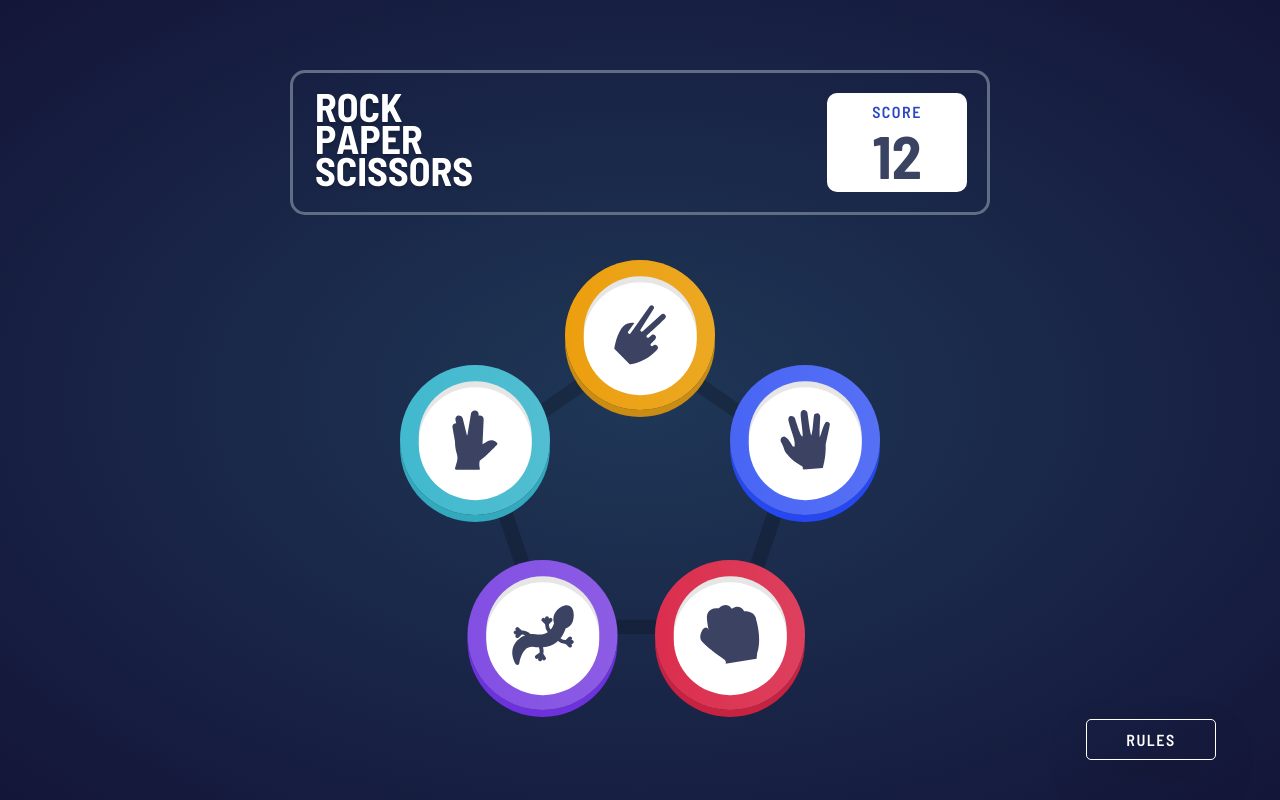
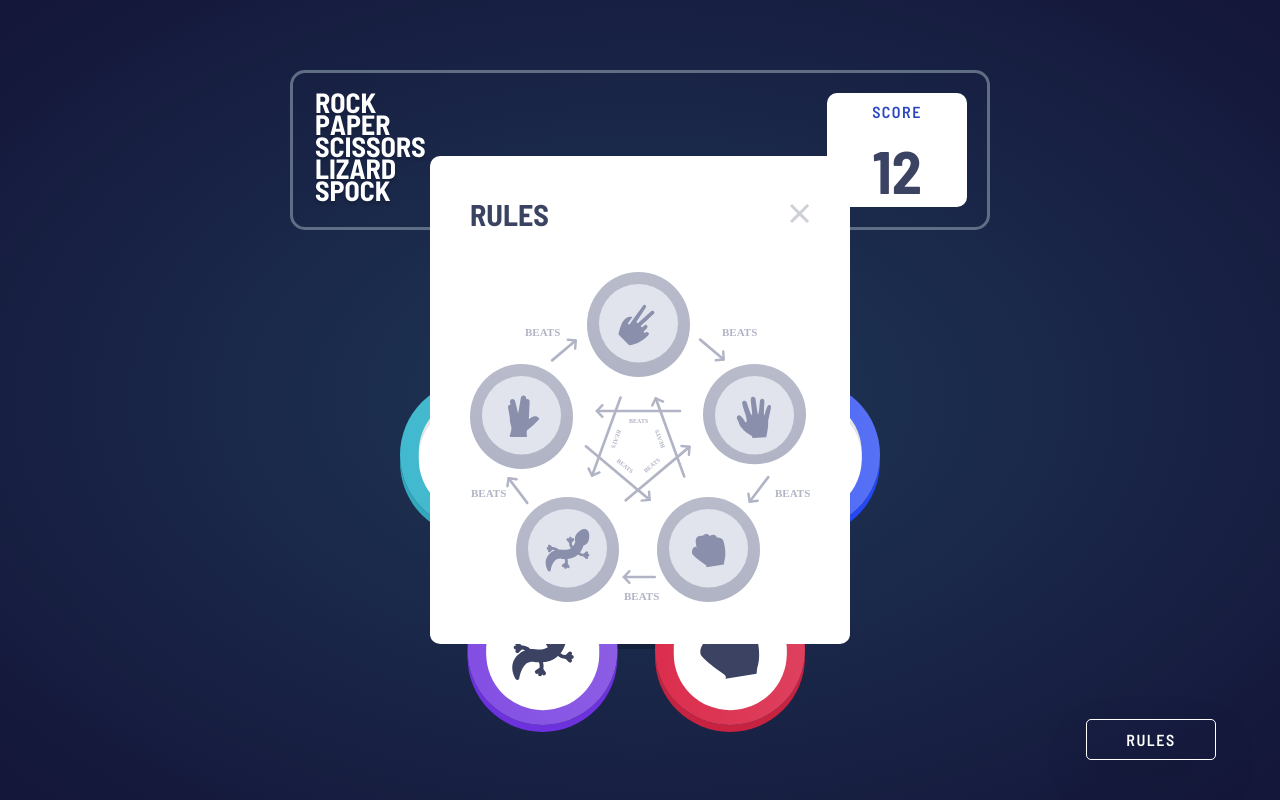
Before and after one commit to naijadevgamer/rock-paper-scissors, a website: page index.html in a window 1280 px wide. Drawn offline with Linux system fonts and the light colour scheme.

Commit message:
Complete the design for desktop view

```diff
--- a/index.html
+++ b/index.html
@@ -20,8 +20,8 @@
   <body>
     <header class="header">
       <div class="header__name">
-        <img src="images/logo.svg" alt="logo" />
-        <!-- <img src="images/logo-bonus.svg" alt="logo" /> -->
+        <!-- <img src="images/logo.svg" alt="logo" /> -->
+        <img src="images/logo-bonus.svg" alt="logo" />
       </div>
       <div class="header__score-box">
         <div class="header__score-text">score</div>
@@ -30,7 +30,7 @@
     </header>
 
     <!-- Rules modal -->
-    <!-- <div class="modal-container">
+    <div class="modal-container">
       <div class="modal">
         <h2 class="modal__heading">Rules</h2>
         <img
@@ -39,10 +39,15 @@
           class="modal__close"
         />
         <div class="modal__rules-box">
-          <img src="images/image-rules.svg" alt="" class="modal__rules" />
+          <!-- <img src="images/image-rules.svg" alt="rules img" class="modal__rules modal__rules--classic" /> -->
+          <img
+            src="images/image-rules-bonus.svg"
+            alt="rules img"
+            class="modal__rules modal__rules--extended"
+          />
         </div>
       </div>
-    </div> -->
+    </div>
 
     <main class="main">
       <!-- Classic -- Rock paper scissors -->
--- a/sass/_base.scss
+++ b/sass/_base.scss
@@ -83,8 +83,8 @@ body {
   font-weight: 600;
 }
 ::selection {
-  background-color: $dark-text;
-  color: $color-white;
+  background-color: $color-white;
+  color: $dark-text;
 }
 
 // TYPOGRAPHY
```
Also changed, not shown: css/style.css, 1 other file.
